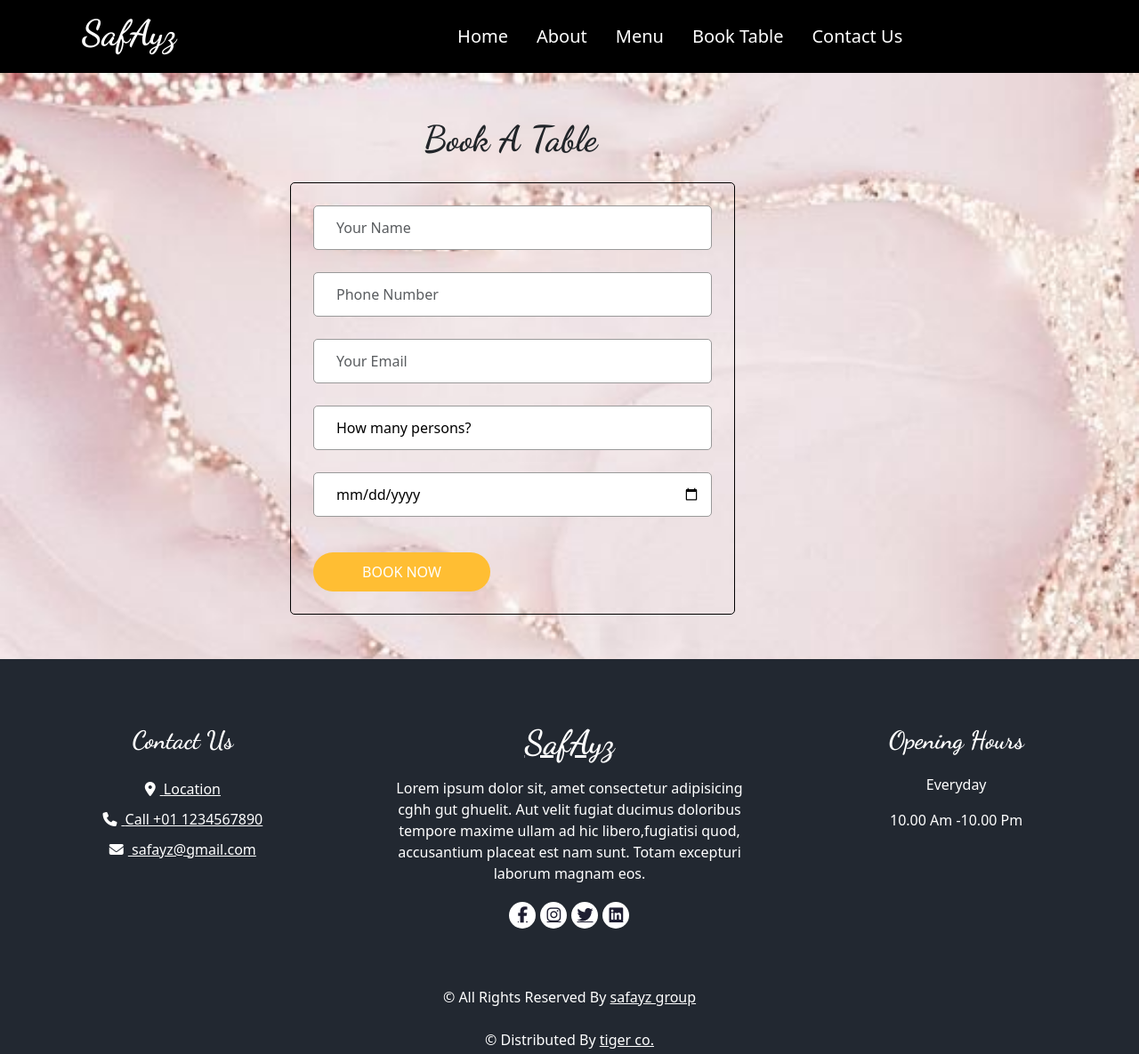
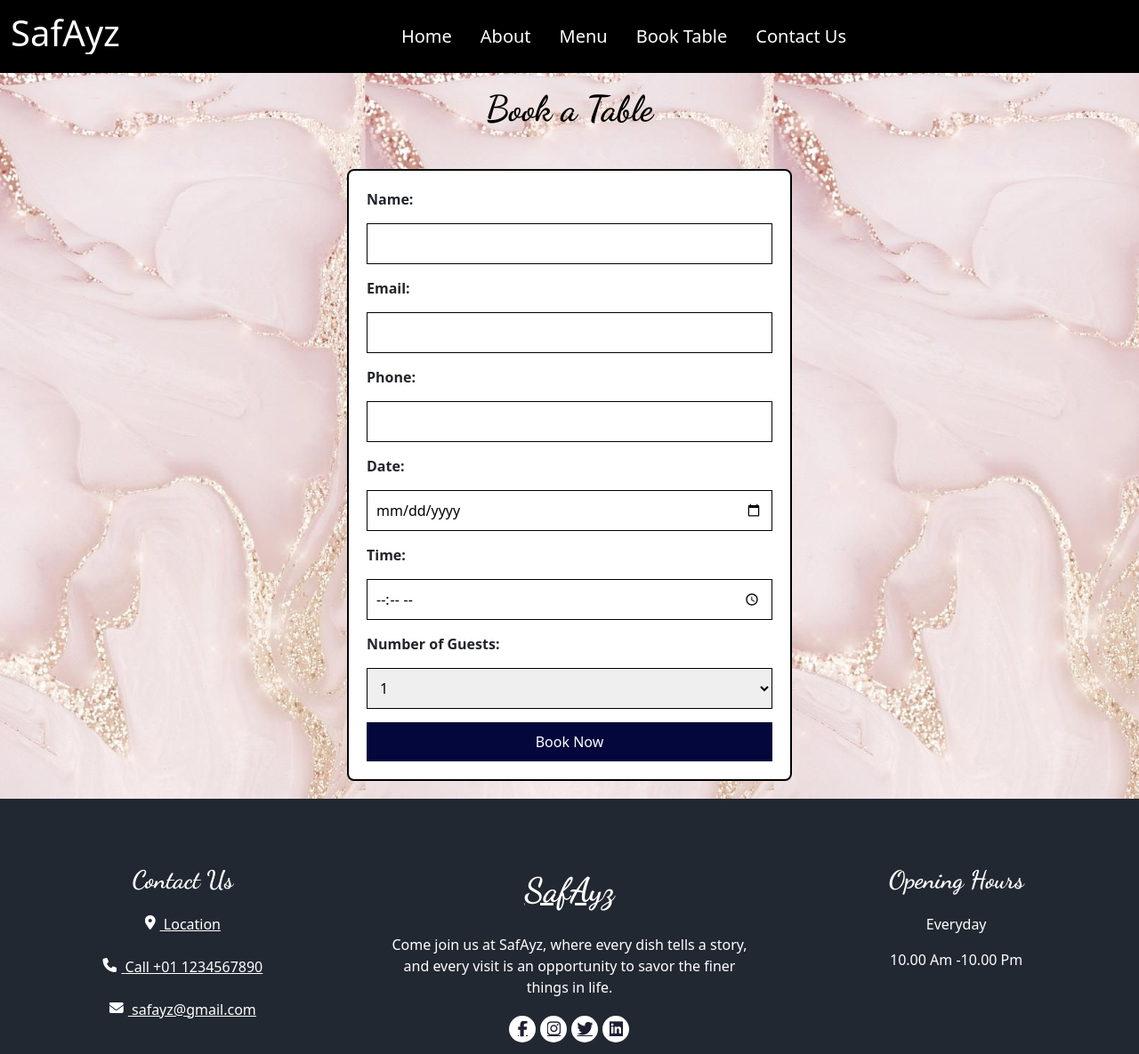
Before and after one commit to Rinsila/restaurant_website, a plain HTML site: page book.html in a window 1280 px wide. Shown: the top 1185 px of the page at 89% size. Drawn offline with nearby package versions, Linux system fonts and the light colour scheme.

Commit message:
modified website

```diff
--- a/book.html
+++ b/book.html
@@ -18,7 +18,7 @@
      <nav class="navbar navbar-expand-lg ">
       <div class="container-fluid">
         <h1 style="color: white;">SafAyz</h1>
-        <button class="navbar-toggler" type="button" data-bs-toggle="collapse" data-bs-target="#navbarNav" aria-controls="navbarNav" aria-expanded="false" aria-label="Toggle navigation">
+        <button style="background-color: whitesmoke;"  class="navbar-toggler" type="button" data-bs-toggle="collapse" data-bs-target="#navbarNav" aria-controls="navbarNav" aria-expanded="false" aria-label="Toggle navigation">
           <span class="navbar-toggler-icon"></span>
         </button>
         <div class="collapse navbar-collapse" id="navbarNav">
@@ -45,61 +45,42 @@
     </nav>
 
     <!-- booking -->
-    <section class="book_section layout_padding">
-      <div class="row">
-        <div class="col-lg-3 "></div>
-        <div class="col-lg-3 col md-6 col sm-12">
-        <div class="heading_container">
-          <h1>
-            Book A Table
-          </h1>
-        </div>
+    <section id="book">
+      <header>
+        <h1>Book a Table</h1>
+      </header>
+      <div id="booking_form">
+        <form>
+          <label for="name">Name:</label>
+          <input type="text" id="name" name="name" >
 
-            <div class="form_container">
-              <form action="">
-                <div>
-                  <input type="text" class="form-control" placeholder="Your Name" />
-                </div>
-                <div>
-                  <input type="text" class="form-control" placeholder="Phone Number" />
-                </div>
-                <div>
-                  <input type="email" class="form-control" placeholder="Your Email" />
-                </div>
-                <div>
-                  <select class="form-control nice-select wide">
-                    <option value="" disabled selected>
-                      How many persons?
-                    </option>
-                    <option value="">
-                      2
-                    </option>
-                    <option value="">
-                      3
-                    </option>
-                    <option value="">
-                      4
-                    </option>
-                    <option value="">
-                      5
-                    </option>
-                  </select>
-                </div>
-                <div>
-                  <input type="date" class="form-control">
-                </div>
-                <div class="btn_box">
-                  <button>
-                    Book Now
-                  </button>
-                </div>
-              </form>
-            </div>
-          </div>
-          <div class="col-lg-4 "></div>
-        </div>
+          <label for="email">Email:</label>
+          <input type="email" id="email" name="email">
+
+          <label for="phone">Phone:</label>
+          <input type="tel" id="phone" name="phone" >
+
+          <label for="date">Date:</label>
+          <input type="date" id="date" name="date" >
+
+          <label for="time">Time:</label>
+          <input type="time" id="time" name="time" >
+
+          <label for="guests">Number of Guests:</label>
+          <select id="guests" name="guests" >
+            <option value="1">1</option>
+            <option value="2">2</option>
+            <option value="3">3</option>
+            <option value="4">4</option>
+            <option value="5">5 or more</option>
+          </select>
+
+          <button type="submit">Book Now</button>
+        </form>
+      </div>
 
     </section>
+
 
 
  <!-- footer -->
@@ -112,17 +93,17 @@
           Contact Us
         </h4>
         <div class="contact_link_box">
-          <a href="https://maps.app.goo.gl/feacx3kvvrEHXgDB6">
+          <a href="https://maps.app.goo.gl/feacx3kvvrEHXgDB6" target="_blank">
             <i class="fa-solid fa-location-dot"></i>
             <span>
               Location
-            </span>
+            </span><br><br>
           </a>
           <a href="">
             <i class="fa fa-phone" aria-hidden="true"></i>
             <span>
               Call +01 1234567890
-            </span>
+            </span><br><br>
           </a>
           <a href="">
             <i class="fa fa-envelope" aria-hidden="true"></i>
@@ -139,7 +120,7 @@
           SafAyz
         </a>
         <p>
-         Lorem ipsum dolor sit, amet consectetur adipisicing cghh gut ghuelit. Aut velit fugiat ducimus doloribus tempore maxime ullam ad hic libero,fugiatisi quod, accusantium placeat est nam sunt. Totam excepturi laborum magnam eos.
+          Come join us at SafAyz, where every dish tells a story, and every visit is an opportunity to savor the finer things in life.
         </p>
         <div class="footer_social">
           <a href="">
@@ -171,9 +152,9 @@
   </div>
   <div class="footer-info">
     <p>
-      &copy; <span id="displayYear"></span> All Rights Reserved By
+     </span> All Rights Reserved By
       <a href="">safayz group</a><br><br>
-      &copy; <span id="displayYear"></span> Distributed By
+      </span> Distributed By
       <a href="" target="_blank">tiger co.</a>
     </p>
   </div>
--- a/style.css
+++ b/style.css
@@ -1,8 +1,7 @@
 *{
     margin: 0px;
     padding: 0px;
-
-
+   overflow-x: hidden ;
 
 
 }
@@ -10,32 +9,19 @@
     text-decoration:none;
      font-weight: bolder;
 }
-.container-fluid h1{
-    font-size:px;
-    font-weight: bolder;
-    margin-left: 80px;
-    font-family: 'Dancing Script', cursive;
-
-
-
-}
 .navbar{
     display:flex;
     justify-content: space-between;
     align-items: center;
     width: 100%;
     background-color: black;
-
 }
 .navbar-nav{
     margin-left: 300px;
-
 }
 .nav-item{
   font-size: 20px;
    margin: 10px 8px;
-
-
 }
 .nav-item a{
 color: white;
@@ -44,30 +30,25 @@ color: white;
 color: yellow;
 }
 
-
 img.d-block{
 height: 500px;
+opacity: 0.85;
 
 }
-
-
 #home{
     position: relative
-
 }
-
-
 .detail-box{
-    position:relative;
+    position:absolute;
     margin-top:-400px;
     color: white;
     font-size: 20px;
-    text-align: justify;
-
+    margin-left: 50px;
 }
 .detail-box h1{
     font-family: 'Dancing Script', cursive;
     text-align: center;
+
 
 }
 #about{
@@ -76,11 +57,6 @@ height: 500px;
 }
 .image img{
   height: 400px;
-
-}
-#about{
-    position: relative;
-    margin-bottom: 45px;
 }
 .about_details h1{
     font-family: 'Dancing Script', cursive;
@@ -97,113 +73,141 @@ height: 500px;
 }
 #menu{
     margin-bottom: 45px;
-    width: 100%;
-
-
     background-image: url('./images/wall\ paper.jpeg');
-    background-size: cover;
+    background-size: contain;
     background-position: top;
     background-attachment: fixed;
     position: relative;
+
 }
 
 .heading h2{
-       position: relative;
 
   font-family: 'Dancing Script', cursive;
   text-align: center;
   font-size: 50px;
-
+}
+.list{
+  margin: 50px 0px;
 }
 
-.listitem{
-    display:inline-block;
-    list-style: none;
-    font-weight: bolder;
-    margin : 30px ;
-
-
-}
-.list{
-    margin-left: 390px;
-}
 .links{
     text-decoration:none;
     color: black;
     font-weight: bolder;
+    font-size: 20px;
+    text-align: center;
+    margin-left: 20%;
+}
+.card{
+    position: absolute;
+    height: 100%;
+    bottom: 0px;/* initial value */
+    left: 50%;/* initial value */
+    transform: translateX(-50%) ; /* to remove the left 50% effect */
+    transition: bottom 1s ,left 2s ;
+}
+.card:hover{
+  bottom: 40px;
+
+
+}
+#pizza{
+  margin-top: 100px;
+}
+#cakes{
+  margin-top: 100px;
+}
+
+/* booking */
+header {
+  color: black;
+  text-align: center;
+  padding: 1em 0;
+  font-family: 'Dancing Script', cursive;
+}
+#book{
+ background-image: url('./images/wall\ paper.jpeg');
+    background-size: contain;
+    background-position: top;
+    background-attachment: fixed;
+    }
+#booking_form {
+  max-width: 500px;
+  margin: 20px auto;
+  padding: 20px;
+  background-color: #fff;
+  border-radius: 8px;
+ border: 2px solid black;
+ box-shadow: #222831;
+
+}
+
+form {
+  display: grid;
+  gap: 15px;
+}
+
+
+label {
+  font-weight: bold;
+}
+
+input, select {
+  width: 100%;
+  padding: 10px;
+  border: 1px solid black;
+
+
+}
+
+button {
+  background-color: #03073c;
+  color: #fff;
+  padding: 10px;
+  border: none;
+  border-radius: 5px;
+
+}
+
+@media (max-width: 600px) {
+  #book {
+    margin: 10px;
+    padding: 10px;
+
+  }
+}
+.contact_image{
+  margin: 0;
+  padding: 0;
+  height: 100vh;
   display: flex;
   align-items: center;
   justify-content: center;
-    font-size: 20px;
+  background-image: url('./images/contact.jpg');
+  background-size: cover;
+  background-position: center;
 
+  color: rgb(158, 121, 3)
  }
 
-#pizza{
-    margin-top: 15%;
+.contact_image h2 {
+  text-align: center;
+  font-family: 'Dancing Script', cursive;
+  font-size: 50px;
 }
-#cakes{
-    margin-top: 15%;
+h1{
+  text-align: center ;
+  overflow: hidden ;
   }
-.layout_padding{
-   padding: 50px 0;
+.safayz_details{
+  margin:40px auto;
   }
+   .feedback{
+    margin-left: 110px;
+   }
+   /* footer  */
 
-  .book_section{
-    background-image: url(./images/wall\ paper.jpeg);
-    background-size: cover;
-    background-position: top;
-    background-attachment: fixed;
-    position: relative;
-}
-
-  .book_section .heading_container {
-    margin-bottom: 25px;
-    margin-left: 100px;
-    font-family: 'Dancing Script', cursive;
-    width: 250px;
-  }
-
-  .book_section .form_container .form-control {
-    width: 100%;
-    border: none;
-    height: 50px;
-    margin-bottom: 25px;
-    padding-left: 25px;
-    border: 1px solid #999;
-    outline: none;
-    color: #000000;
-    border-radius: 5px;
-    outline: none;
-    -webkit-box-shadow: none;
-            box-shadow: none;
-  }
-
-
-  .form_container{
-    border: 1px solid black;
-    border-radius: 5px;
-    padding: 25px;
-    width: 500px;
-
-  }
-
-  .book_section .form_container button {
-    margin-top: 15px;
-    border: none;
-    text-transform: uppercase;
-    display: inline-block;
-    padding: 10px 55px;
-    background-color: #ffbe33;
-    color: #ffffff;
-    border-radius: 45px;
-    -webkit-transition: all 0.3s;
-    transition: all 0.3s;
-    border: none;
-  }
-
-  .book_section .form_container button:hover {
-    background-color: #e69c00;
-  }
  .footer {
     background-color: #222831;
     color: white;
@@ -231,19 +235,10 @@ height: 500px;
     margin-bottom: 30px;
   }
 
-  .footer .footer_contact .contact_link_box  {
-    display: -webkit-box;
-    display: -ms-flexbox;
-    display: flex;
-    -webkit-box-orient: vertical;
-    -webkit-box-direction: normal;
-        -ms-flex-direction: column;
-            flex-direction: column;
-  }
 
   .footer .footer_contact  a {
     margin: 5px 0;
-    color: #ffffff;
+    color: white;
   }
 
   .footer .footer_contact .contact_link_box a i {
@@ -255,32 +250,23 @@ height: 500px;
     display: block;
     font-weight: bold;
     font-size: 38px;
-    line-height: 1;
     color:white;
 
   }
 
 
   .footer .footer_social {
-    display: -webkit-box;
-    display: -ms-flexbox;
+
     display: flex;
-    -webkit-box-pack: center;
-        -ms-flex-pack: center;
    justify-content: center;
     margin-top: 20px;
     margin-bottom: 10px;
   }
 
   .footer .footer_social a {
-    display: -webkit-box;
-    display: -ms-flexbox;
+
     display: flex;
-    -webkit-box-pack: center;
-        -ms-flex-pack: center;
      justify-content: center;
-    -webkit-box-align: center;
-        -ms-flex-align: center;
      align-items: center;
     color:rgb(30, 30, 50);
     width: 30px;
@@ -295,6 +281,24 @@ height: 500px;
   .footer .footer_social a:hover {
     background-color: rgb(255, 191, 0);
   }
+ .footer .footer_social a:hover i{
+    color: white;
+    animation: shake 0.95s;
+}
+@keyframes shake{
+    10%{
+        transform: rotate(15deg);
+    }
+    20%{
+        transform: rotate(-15deg);
+    }
+    30%{
+        transform: rotate(15deg);
+    }
+    40%{
+        transform: rotate(-15deg);
+    }
+}
 
   .footer .footer-info {
     text-align: center;
@@ -307,40 +311,5 @@ height: 500px;
   }
 
   .footer .footer-info p a {
-    color: inherit;
+    color: white;
   }
- #contact_us{
-  position: relative;
-  .contact_image img {
-    height: 650px;
-    margin-bottom: 100px;
-  }
-
-
-  }
-
-  #contact_us h2{
-
-
-    position:absolute;
-    margin-top:-440px;
-    margin-left: 360px;
-    color: rgb(161, 150, 47);
-    font-size: 55px;
-
-    font-family: 'Dancing Script', cursive;
-  }
-   h3{
-    margin-left: 100px;
-    font-size: 25;
-
-   }
-   h1{
-    margin-left: 50px ;
-   }
-   .safayz_details{
-    margin-bottom: 100px;
-   }
-   .map{
-    margin-bottom: 50px;
-   }
```
Also changed, not shown: about.html (+20 -8 lines), contact.html (+41 -32 lines), index.html (+13 -18 lines), menu.html (+35 -16 lines), images/wall.jpeg (deleted). Lines whose indentation alone changed are shown as unchanged.
